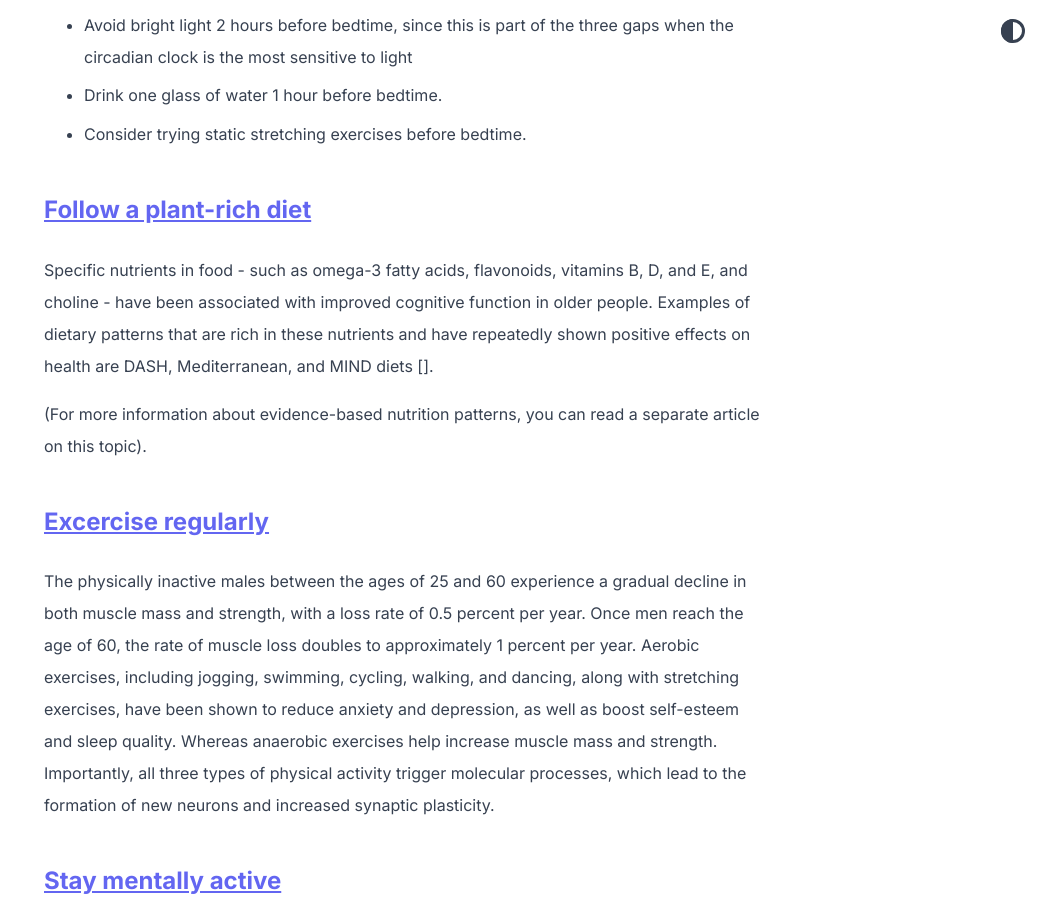
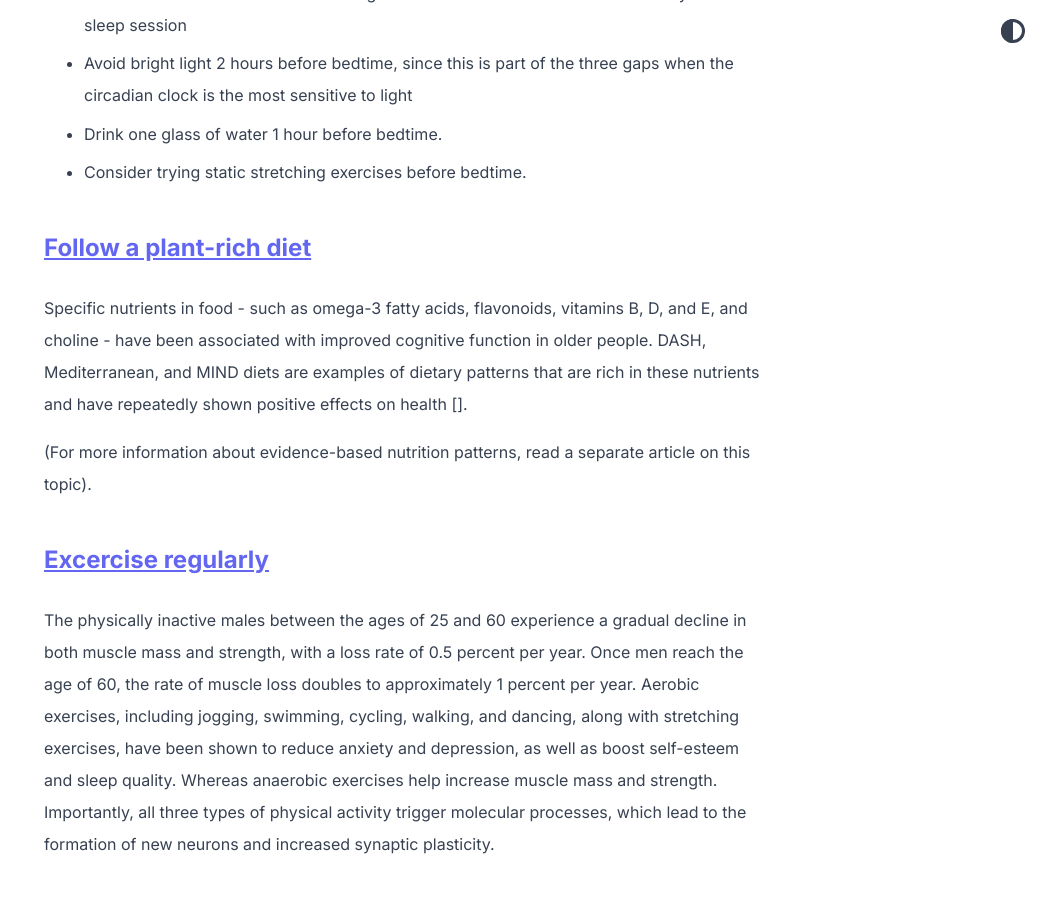
Before and after one commit to abhinavs/moonwalk, a Jekyll site: the page built from _posts/2023-07-19-brain-health.md, in a window 1280 px wide and 900 px high, scrolled down 1385 px. Shown: the whole window, without its empty margins (236-1280 px from the left). Built offline with Jekyll 4.4.1, drawn with Linux system fonts in a browser that asks for light colours; some of the changed text lies outside the part shown.

Commit message:
Update 2023-07-19-brain-health.md

```diff
--- a/_posts/2023-07-19-brain-health.md
+++ b/_posts/2023-07-19-brain-health.md
@@ -35,9 +36,9 @@ Tips:
 
 ## [Follow a plant-rich diet](#Follow-a-plant-rich-diet)
 
-Specific nutrients in food - such as omega-3 fatty acids, flavonoids, vitamins B, D, and E, and choline - have been associated with improved cognitive function in older people. Examples of dietary patterns that are rich in these nutrients and have repeatedly shown positive effects on health are DASH, Mediterranean, and MIND diets [].
+Specific nutrients in food - such as omega-3 fatty acids, flavonoids, vitamins B, D, and E, and choline - have been associated with improved cognitive function in older people. DASH, Mediterranean, and MIND diets are examples of dietary patterns that are rich in these nutrients and have repeatedly shown positive effects on health [].
 
-(For more information about evidence-based nutrition patterns, you can read a separate article on this topic).
+(For more information about evidence-based nutrition patterns, read a separate article on this topic).
 
 
 ## [Excercise regularly](#excercice-regularly)
```
Also changed, not shown: other parts of _posts/2023-07-19-brain-health.md (+3 -2 lines).
